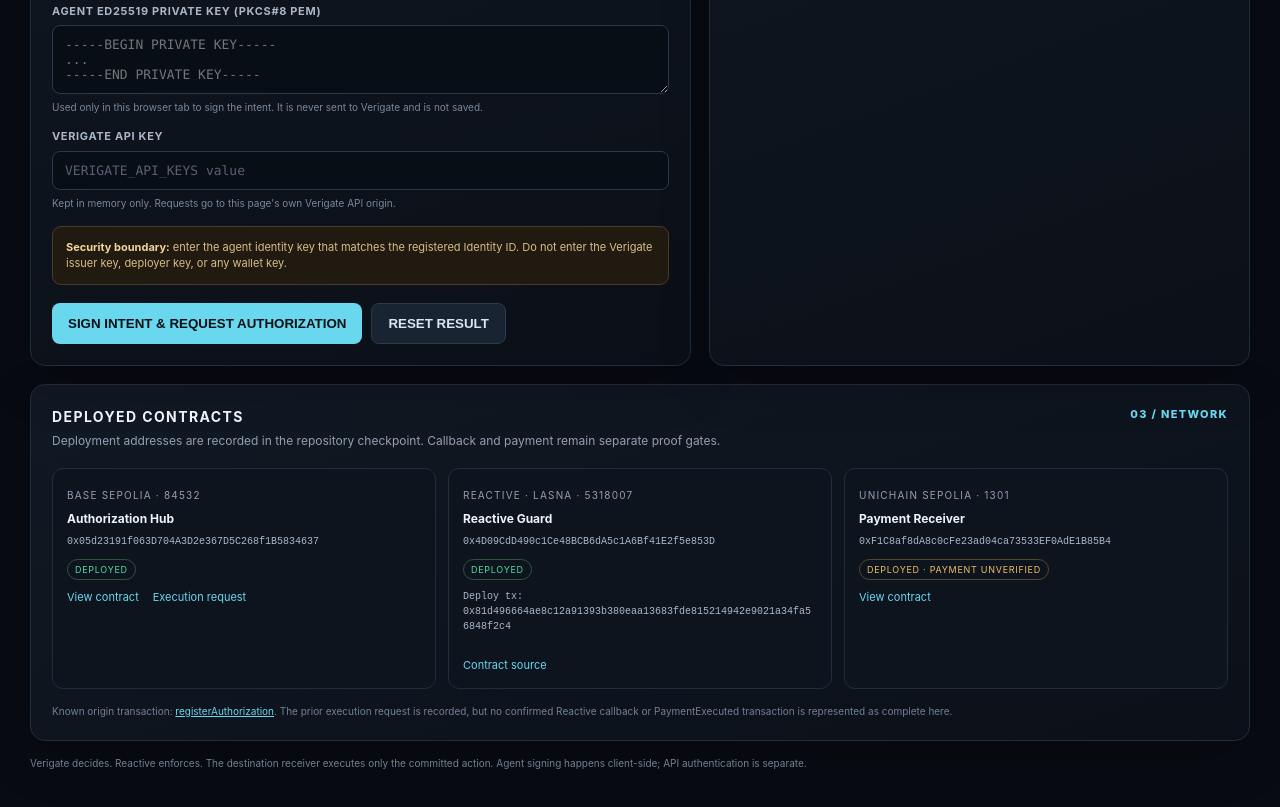
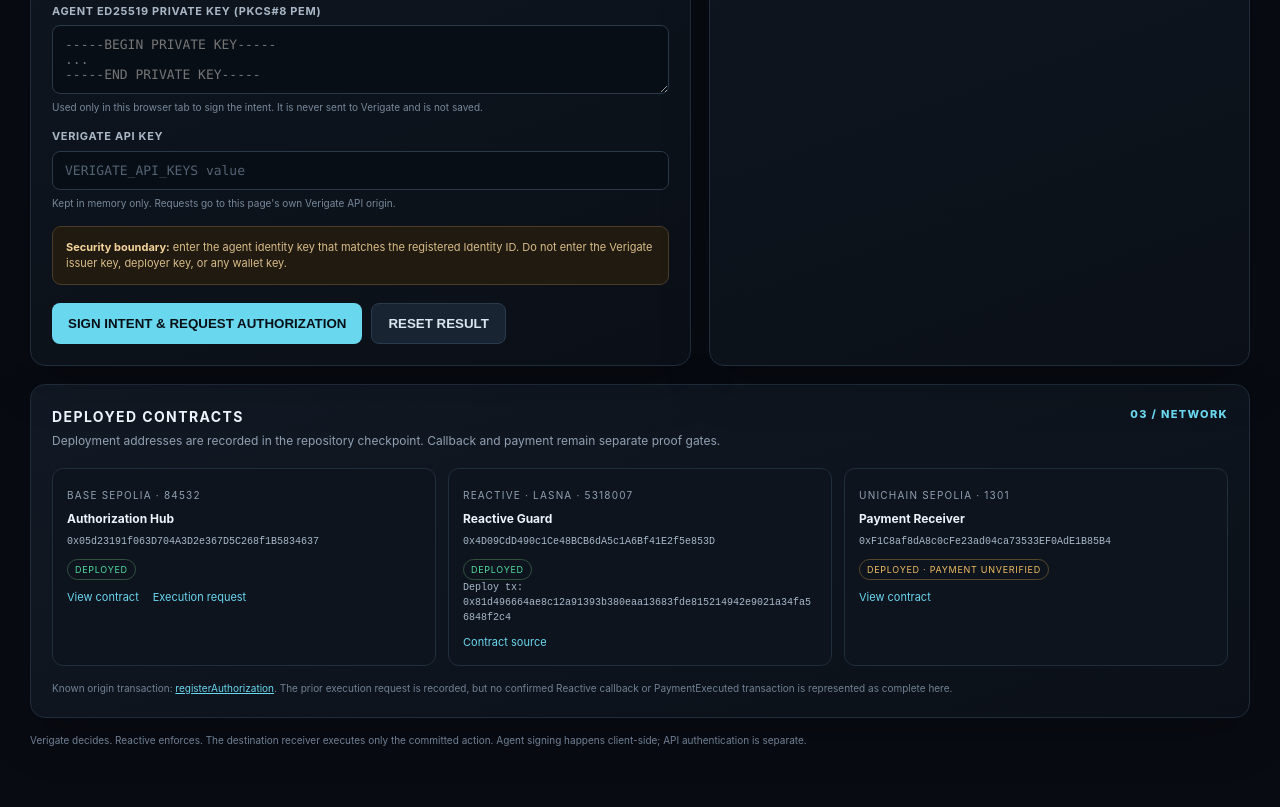
Before and after one commit to rudimentall1/verigate, a website: page hackathons/reactive-buildathon/demo/index.html in a window 1280 px wide. Shown: the part 1056-1863 px from the top of the page. Drawn offline with Linux system fonts and the light colour scheme.

Commit message:
fix(reactive-demo): correct Guard proof markup

```diff
--- a/hackathons/reactive-buildathon/demo/index.html
+++ b/hackathons/reactive-buildathon/demo/index.html
@@ -70,7 +70,7 @@
  <div class="panel-head"><div><h2>Deployed contracts</h2><p>Deployment addresses are recorded in the repository checkpoint. Callback and payment remain separate proof gates.</p></div><div class="step">03 / NETWORK</div></div>
  <div class="contracts">
   <div class="contract"><small>Base Sepolia · 84532</small><strong>Authorization Hub</strong><div class="address">0x05d23191f063D704A3D2e367D5C268f1B5834637</div><span class="status">DEPLOYED</span><div class="links"><a target="_blank" rel="noreferrer" href="https://sepolia.basescan.org/address/0x05d23191f063D704A3D2e367D5C268f1B5834637">View contract</a><a target="_blank" rel="noreferrer" href="https://sepolia.basescan.org/tx/0x1b4b855d1229c27ca725371c9be3b54e98b95ada13ac0eaa36f7caf2760685b9">Execution request</a></div></div>
-  <div class="contract"><small>Reactive · Lasna · 5318007</small><strong>Reactive Guard</strong><div class="address">0x4D09CdD490c1Ce48BCB6dA5c1A6Bf41E2f5e853D</div><span class="status">DEPLOYED</span><div class="links"><span class="address">Deploy tx: 0x81d496664ae8c12a91393b380eaa13683fde815214942e9021a34fa56848f2c4</span><div class="links"><a target="_blank" rel="noreferrer" href="https://github.com/rudimentall1/verigate/tree/reactive-omni-buildathon/integrations/reactive-omni">Contract source</a></div></div></div>
+  <div class="contract"><small>Reactive · Lasna · 5318007</small><strong>Reactive Guard</strong><div class="address">0x4D09CdD490c1Ce48BCB6dA5c1A6Bf41E2f5e853D</div><span class="status">DEPLOYED</span><div class="address">Deploy tx: 0x81d496664ae8c12a91393b380eaa13683fde815214942e9021a34fa56848f2c4</div><div class="links"><a target="_blank" rel="noreferrer" href="https://github.com/rudimentall1/verigate/tree/reactive-omni-buildathon/integrations/reactive-omni">Contract source</a></div></div>
   <div class="contract pending"><small>Unichain Sepolia · 1301</small><strong>Payment Receiver</strong><div class="address">0xF1C8af8dA8c0cFe23ad04ca73533EF0AdE1B85B4</div><span class="status">DEPLOYED · PAYMENT UNVERIFIED</span><div class="links"><a target="_blank" rel="noreferrer" href="https://sepolia.uniscan.xyz/address/0xF1C8af8dA8c0cFe23ad04ca73533EF0AdE1B85B4">View contract</a></div></div>
  </div>
  <div class="footnote">Known origin transaction: <a style="color:var(--cyan)" target="_blank" rel="noreferrer" href="https://sepolia.basescan.org/tx/0xded94bd71d829c91bc914acef6e62f0dfbc99dcf2e08084115e9026ce8bc3a97">registerAuthorization</a>. The prior execution request is recorded, but no confirmed Reactive callback or PaymentExecuted transaction is represented as complete here.</div>
```
